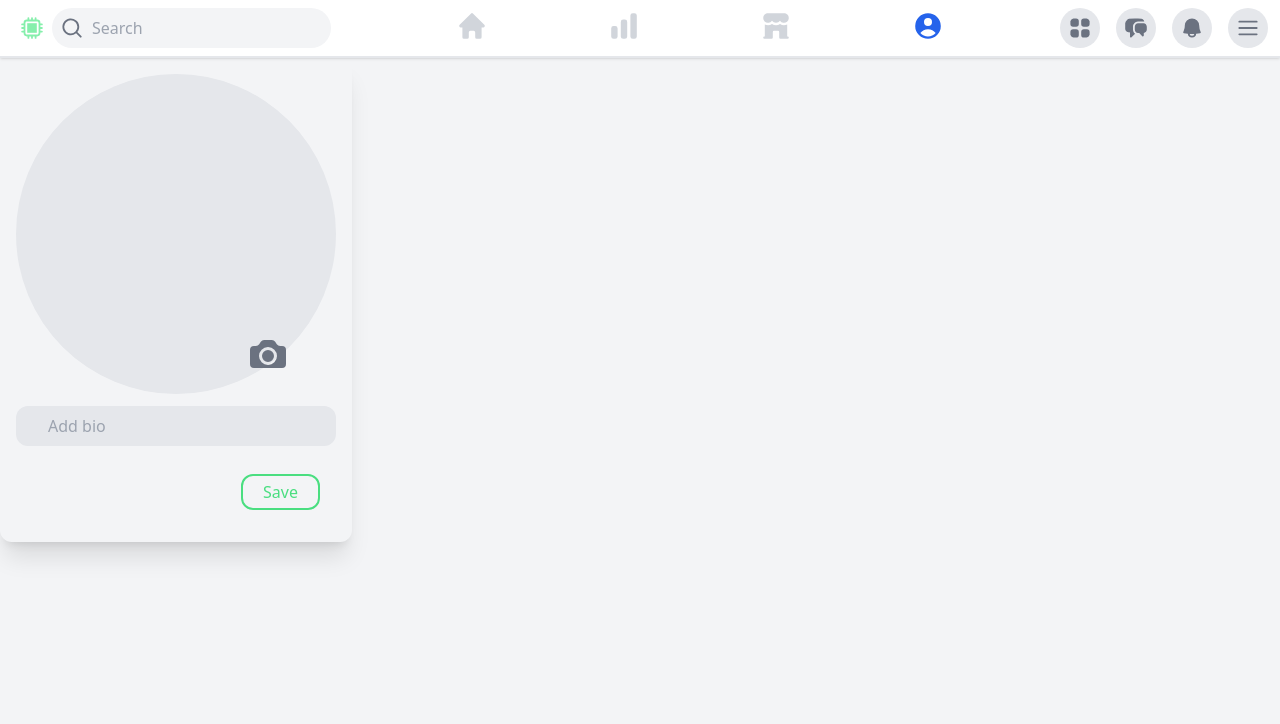
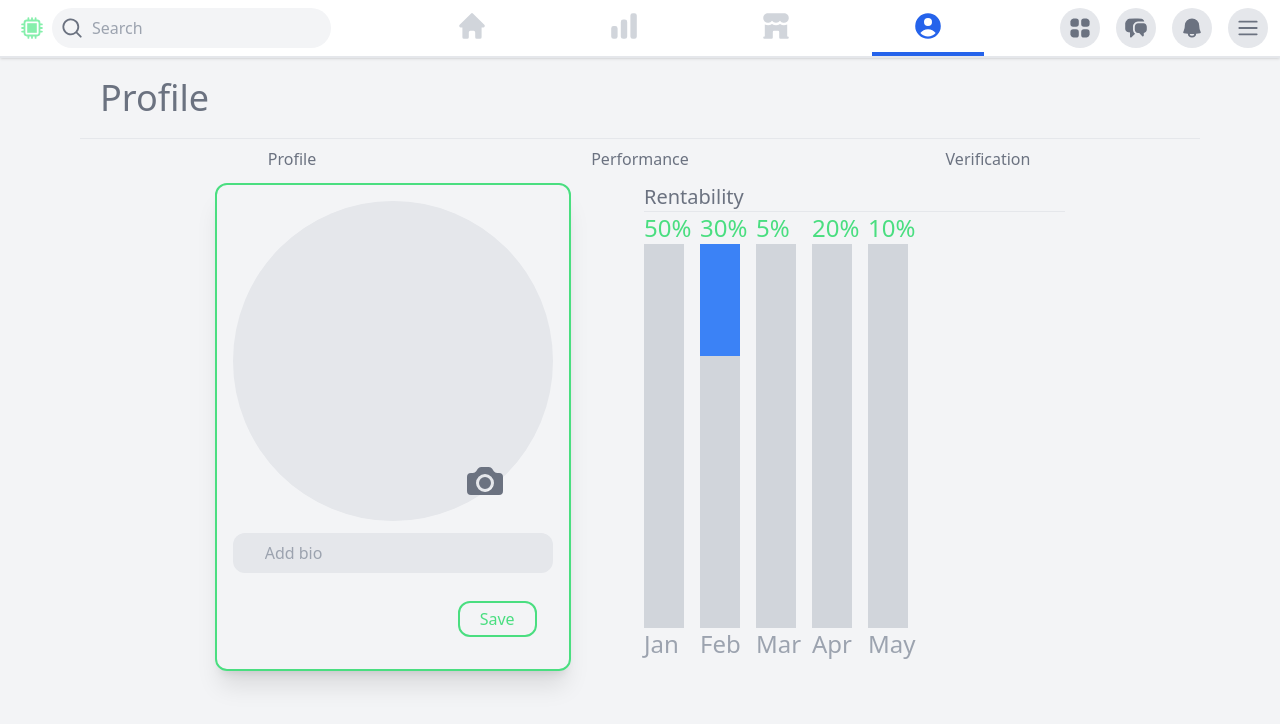
Before and after one commit to ValicioKely/pertraui, a React (Create React App) app: page /profile in a window 1280 px wide. Shown: the top 724 px of the page. Built offline with nearby package versions, Linux system fonts and the light colour scheme; the HTML template or start-up script is replaced by a standard one.

Commit message:
Profile page

```diff
--- a/src/app/layout/topBar/TopBar.jsx
+++ b/src/app/layout/topBar/TopBar.jsx
@@ -12,7 +12,7 @@ function MainNav({link, Icon}) {
     return (
         <NavLink to={link}
                  className={({isActive, isPending}) =>
-                     isActive ? " hidden w-28 lg:flex justify-center items-center group border-b-transparent border-b-4 border-b-blue-600 transition-all ease-in-out duration-300 "
+                     isActive ? " hidden w-28 lg:flex justify-center items-center group border-b-4 border-b-blue-600 transition-all ease-in-out duration-300 "
                          : " hidden w-28 lg:flex justify-center items-center group border-b-transparent border-b-4  transition-all ease-in-out duration-300 "
                  }
         >
--- a/src/app/shared/components/ProfileCard.jsx
+++ b/src/app/shared/components/ProfileCard.jsx
@@ -11,7 +11,7 @@ export function ProfileCard() {
 
     return (
         <div>
-           <div className="shadow-xl w-fit rounded-xl p-4" >
+           <div className="shadow-xl w-fit rounded-xl p-4 border-2 border-green-400" >
                <form onSubmit={handleSubmit(onSubmit)}>
                    <div className="bg-gray-200 w-80 h-80 rounded-full relative">
                        <label htmlFor="avatar"  className="absolute bottom-5 right-12"><CameraIcon className="h-10 w-10 text-gray-500" /></label>
--- /dev/null
+++ b/src/app/shared/components/Report.jsx
@@ -0,0 +1,21 @@
+export default function Report ({ratio , month}) {
+
+    const heightForRatio =parseInt( (96 * ratio) / 100 ) ;
+    const heightForTrans = parseInt(96 - heightForRatio);
+
+    const classForTrans = "bg-transparent h-" + heightForTrans;
+    const classForRatio = "bg-blue-500 h-" + heightForRatio;
+
+    return (
+        <div>
+            <div className="h-96">
+                <p className="text-green-400 text-2xl">{ratio}%</p>
+                <div className="bg-gray-300 h-full w-10">
+                    <div className={classForRatio}></div>
+                    <div className={classForTrans}></div>
+                </div>
+                <p className="text-gray-400 text-2xl">{month}</p>
+            </div>
+        </div>
+    )
+}
--- /dev/null
+++ b/src/app/shared/components/UserInfo.jsx
@@ -0,0 +1,7 @@
+export default function  UserInfo () {
+    return (
+        <div>
+            User Info
+        </div>
+    )
+}
--- a/src/app/views/Profile.jsx
+++ b/src/app/views/Profile.jsx
@@ -1,11 +1,57 @@
 import {ProfileCard} from "../shared/components/ProfileCard";
+import {NavLink} from "react-router-dom";
+import Report from "../shared/components/Report";
+
+function ProfileNav({link}) {
+
+    const navlink = link.toLowerCase();
+    return (
+        <NavLink to={navlink}
+                 className={({isActive, isPending}) =>
+                     isActive ? " hidden w-28 lg:flex justify-center items-center group border-b-transparent border-b-4 border-b-blue-600 transition-all ease-in-out duration-300 "
+                         : " hidden w-28 lg:flex justify-center items-center group border-b-transparent border-b-4  transition-all ease-in-out duration-300 "
+                 }
+        >
+            {({isActive , isPending})=> <p className={isActive ? " text-blue-600 p-2" : " text-gray-500 p-2" } >
+                {link}
+            </p> }
+        </NavLink>
+    )
+}
 
 export function Profile() {
-
-
     return (
         <div>
-           <ProfileCard />
+            {/*Header*/}
+            <div className="mx-20">
+                <h1 className="text-gray-500 text-4xl p-5">Profile</h1>
+                <hr/>
+            </div>
+            {/*Navigation*/}
+                <div className="flex justify-evenly items-center">
+                   <ProfileNav link="Profile" />
+                   <ProfileNav link="Performance" />
+                   <ProfileNav link="Verification" />
+                </div>
+            {/*Content*/}
+            <div className="grid grid-cols-6 gap-2">
+                <div className="col-span-1"></div>
+                <div className="col-span-2">
+                    <ProfileCard/>
+                </div>
+                <div className="col-span-2">
+                    <h1 className="text-left text-gray-500 text-xl" >Rentability</h1>
+                    <hr/>
+                    <div className="grid grid-cols-12 gap-14">
+                        <Report ratio={50} month="Jan" />
+                        <Report ratio={30} month="Feb" />
+                        <Report ratio={5} month="Mar" />
+                        <Report ratio={20} month="Apr" />
+                        <Report ratio={10} month="May" />
+                    </div>
+
+                </div>
+            </div>
         </div>
     )
 }
```
